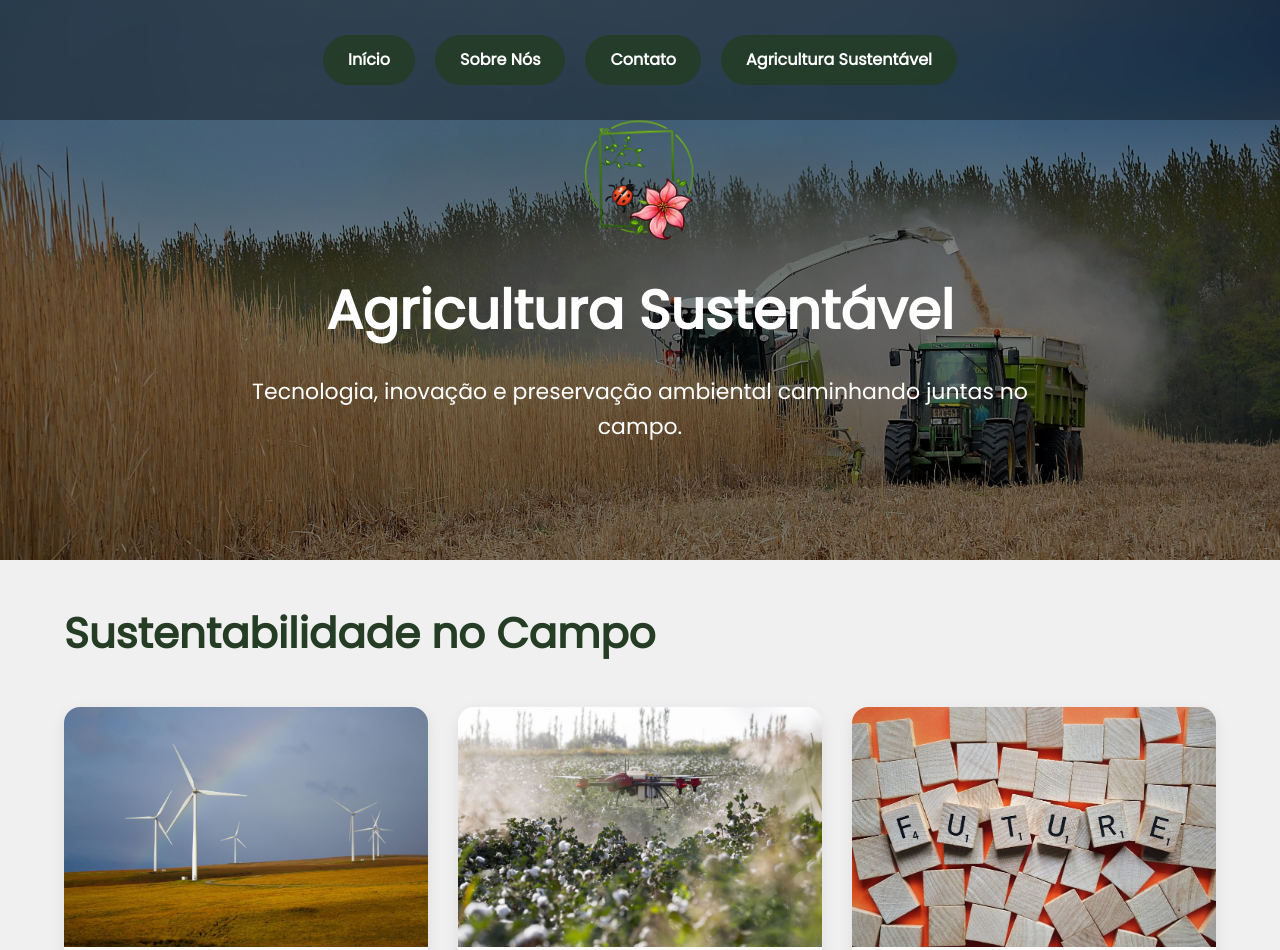
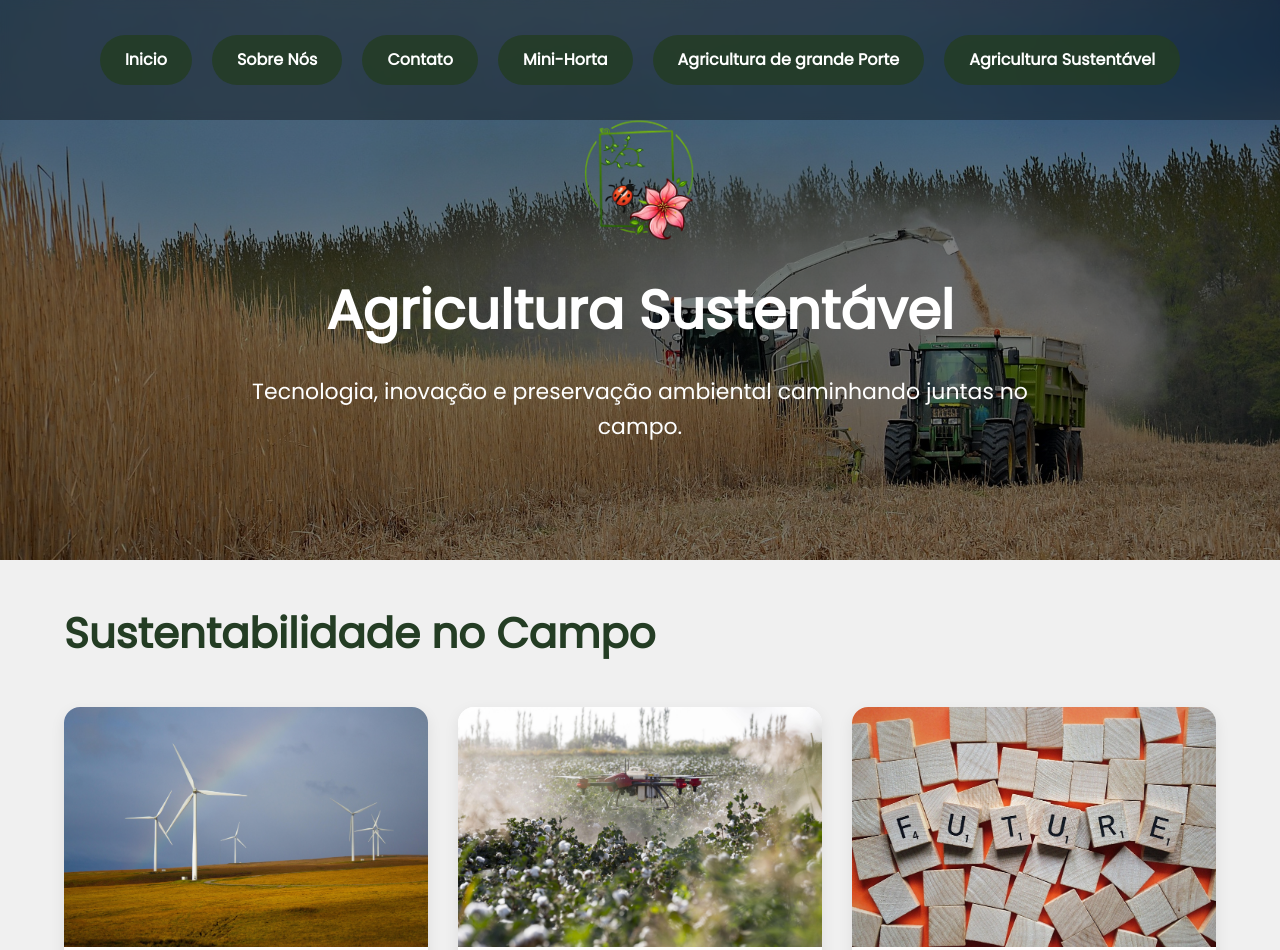
Before and after one commit to Ragna-2/Anexora_Project_TCC, a plain HTML site: page pages/agricultura.html in a window 1280 px wide. Shown: the top 950 px of the page. Drawn offline with nearby package versions, Linux system fonts and the light colour scheme.

Commit message:
atualização do projeto

```diff
--- a/CSS/index.css
+++ b/CSS/index.css
@@ -22,7 +22,6 @@ body{
     overflow: hidden;
     position: relative;
 }
-
 
 /* ================= TOPO ================= */
 
@@ -72,7 +71,6 @@ body{
     transform: scale(1.05);
 }
 
-
 /* ================= LOGO ================= */
 
 .logo-titulo {
@@ -97,7 +95,6 @@ body{
     color: white;
     text-shadow: 2px 2px 10px rgba(0,0,0,0.7);
 }
-
 
 /* ================= CARROSSEL ================= */
 
--- a/pages/agricultura.html
+++ b/pages/agricultura.html
@@ -22,10 +22,12 @@
 
             <!-- MENU -->
             <nav class="menu">
-                <a href="../index.html">Início</a>
+                <a href="../index.html">Inicio</a>
                 <a href="../pages/sobre.html">Sobre Nós</a>
                 <a href="../pages/contato.html">Contato</a>
-                <a href="../pages/agricultura.html">Agricultura Sustentável </a>
+                <a href=""> Mini-Horta</a>
+                <a href=""> Agricultura de grande Porte </a>
+                <a href="../pages/agricultura.html">Agricultura Sustentável</a>
             </nav>
         </div>
 
```
Also changed, not shown: index.html (+8 -1 lines), 1 other file.
